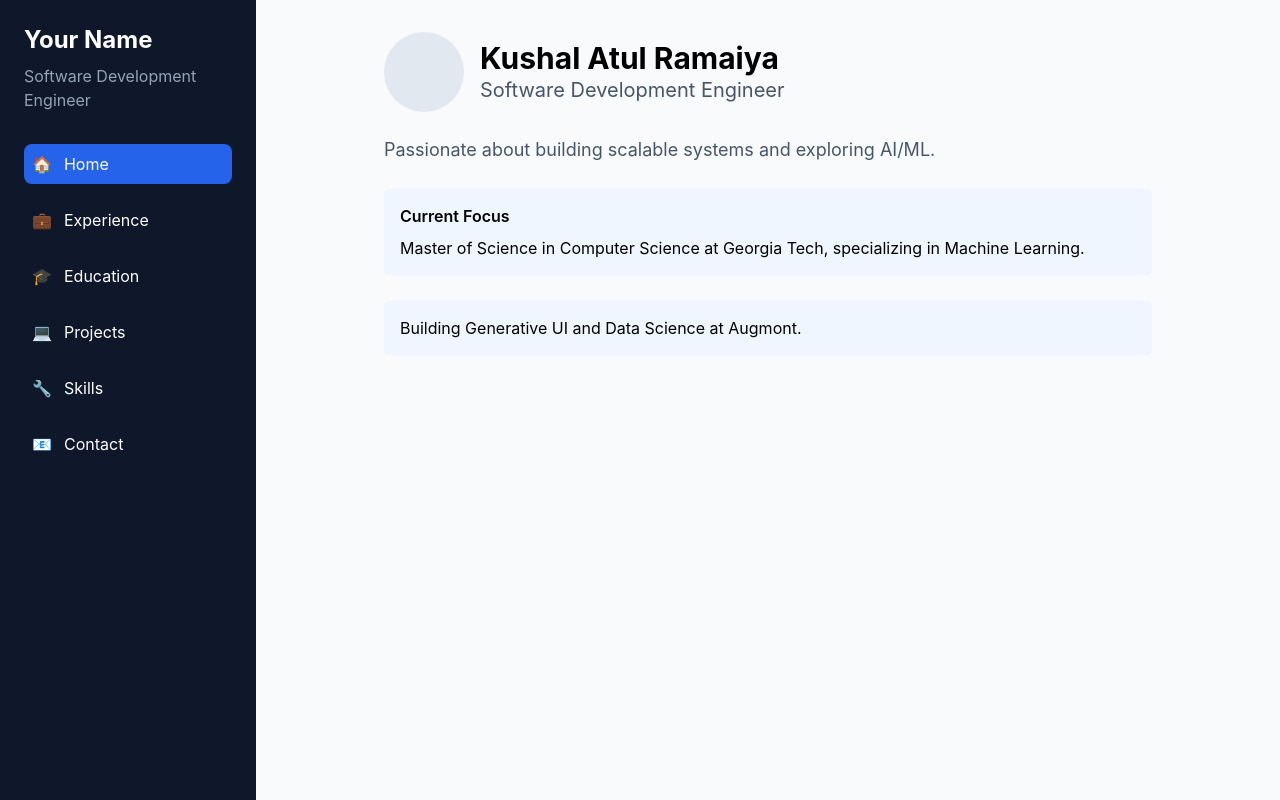
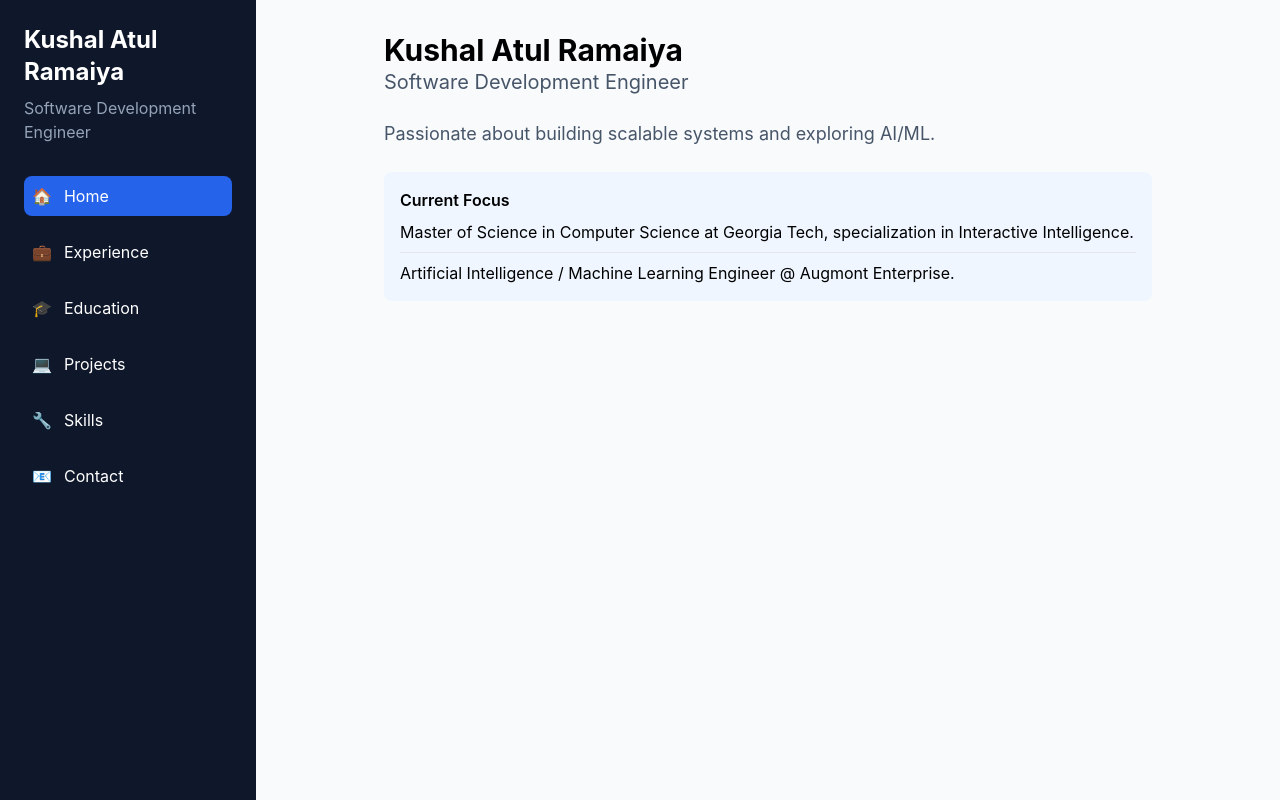
Before and after one commit to ramaiyaKushal/resume, a React (Create React App) app: page / in a window 1280 px wide. Built offline with nearby package versions, Linux system fonts and the light colour scheme.

Commit message:
Updated website

```diff
--- a/package.json
+++ b/package.json
@@ -1,5 +1,5 @@
 {
-  "name": "kushal-portfolio",
+  "name": "resume",
   "version": "0.1.0",
   "private": true,
   "homepage": "https://ramaiyaKushal.github.io/resume",
--- a/public/index.html
+++ b/public/index.html
@@ -24,7 +24,7 @@
       work correctly both with client-side routing and a non-root public URL.
       Learn how to configure a non-root public URL by running `npm run build`.
     -->
-    <title>React App</title>
+    <title>Kushal Ramaiya</title>
   </head>
   <body>
     <noscript>You need to enable JavaScript to run this app.</noscript>
--- a/src/App.js
+++ b/src/App.js
@@ -1,5 +1,6 @@
 import React, { useState } from 'react';
 import { Menu, X } from 'lucide-react';
+// import profileImage from './profile.jpg'; // Update the path to your image file
 
 // Simulating React Router functionality with a simple state-based router
 const CVWebsite = () => {
@@ -21,7 +22,7 @@ const CVWebsite = () => {
   const HomePage = () => (
     <div className="space-y-6">
       <div className="flex items-center space-x-4">
-        <div className="w-20 h-20 bg-slate-200 rounded-full"></div>
+      {/* <img src={profileImage} alt="Kushal Atul Ramaiya" className="w-20 h-20 rounded-full" /> */}
         <div>
           <h1 className="text-3xl font-bold">Kushal Atul Ramaiya</h1>
           <p className="text-xl text-slate-600">Software Development Engineer</p>
@@ -34,14 +35,20 @@ const CVWebsite = () => {
         <h2 className="font-semibold mb-2">Current Focus</h2>
         <p >
           Master of Science in Computer Science at Georgia Tech,
-          specializing in Machine Learning.
+          specialization in Interactive Intelligence.
+        </p>
+        <hr className="my-2" />
+        <h2 className="font-semibold mb-2"></h2>
+        <p>
+          Artificial Intelligence / Machine Learning Engineer @ Augmont Enterprise.
         </p>
       </div>
-      <div className="bg-blue-50 p-4 rounded-lg">
+      {/* <div className="bg-blue-50 p-4 rounded-lg">
+      <h2 className="font-semibold mb-2">Current Job</h2>
         <p>
-          Building Generative UI and Data Science at Augmont.
+          Artificial Intelligence / Machine Learning Engineer at Augmont.
         </p>
-      </div>
+      </div> */}
     </div>
   );
 
@@ -198,22 +205,29 @@ const CVWebsite = () => {
       <h1 className="text-3xl font-bold">Contact</h1>
       <div className="bg-white rounded-lg p-6 shadow-sm">
         <div className="space-y-4">
-          <div className="flex items-center space-x-3">
-            <span className="text-xl">📧</span>
-            <a href="mailto:your.email@example.com" className="text-blue-600 hover:underline">
-              your.email@example.com
-            </a>
-          </div>
+        <div className="flex items-center space-x-3">
+        <span className="text-xl">📧</span>
+        <a
+          href="mailto:kramaiya3@gatech.edu"
+          className="text-blue-600 hover:underline"
+          onClick={(e) => {
+            e.preventDefault();
+            window.location.href = 'mailto:kramaiya3@gatech.edu';
+          }}
+        >
+          kramaiya3@gatech.edu
+        </a>
+        </div>
           <div className="flex items-center space-x-3">
             <span className="text-xl">🔗</span>
-            <a href="https://linkedin.com/in/yourprofile" className="text-blue-600 hover:underline">
-              linkedin.com/in/yourprofile
+            <a href="https://in.linkedin.com/in/kushal-ramaiya-402504179" className="text-blue-600 hover:underline">
+              linkedin.com/in/kushalramaiya
             </a>
           </div>
           <div className="flex items-center space-x-3">
             <span className="text-xl">💻</span>
-            <a href="https://github.com/yourusername" className="text-blue-600 hover:underline">
-              github.com/yourusername
+            <a href="https://github.com/ramaiyaKushal" className="text-blue-600 hover:underline">
+              github.com/ramaiyaKushal
             </a>
           </div>
         </div>
@@ -262,7 +276,7 @@ const CVWebsite = () => {
           `}
         >
           <div className="p-6">
-            <h1 className="text-2xl font-bold mb-2">Your Name</h1>
+            <h1 className="text-2xl font-bold mb-2">Kushal Atul Ramaiya</h1>
             <p className="text-slate-400 mb-8">Software Development Engineer</p>
 
             <nav className="space-y-4">
```
Also changed, not shown: public/manifest.json, 15 other files (tests, documents, lock files or other folders).
